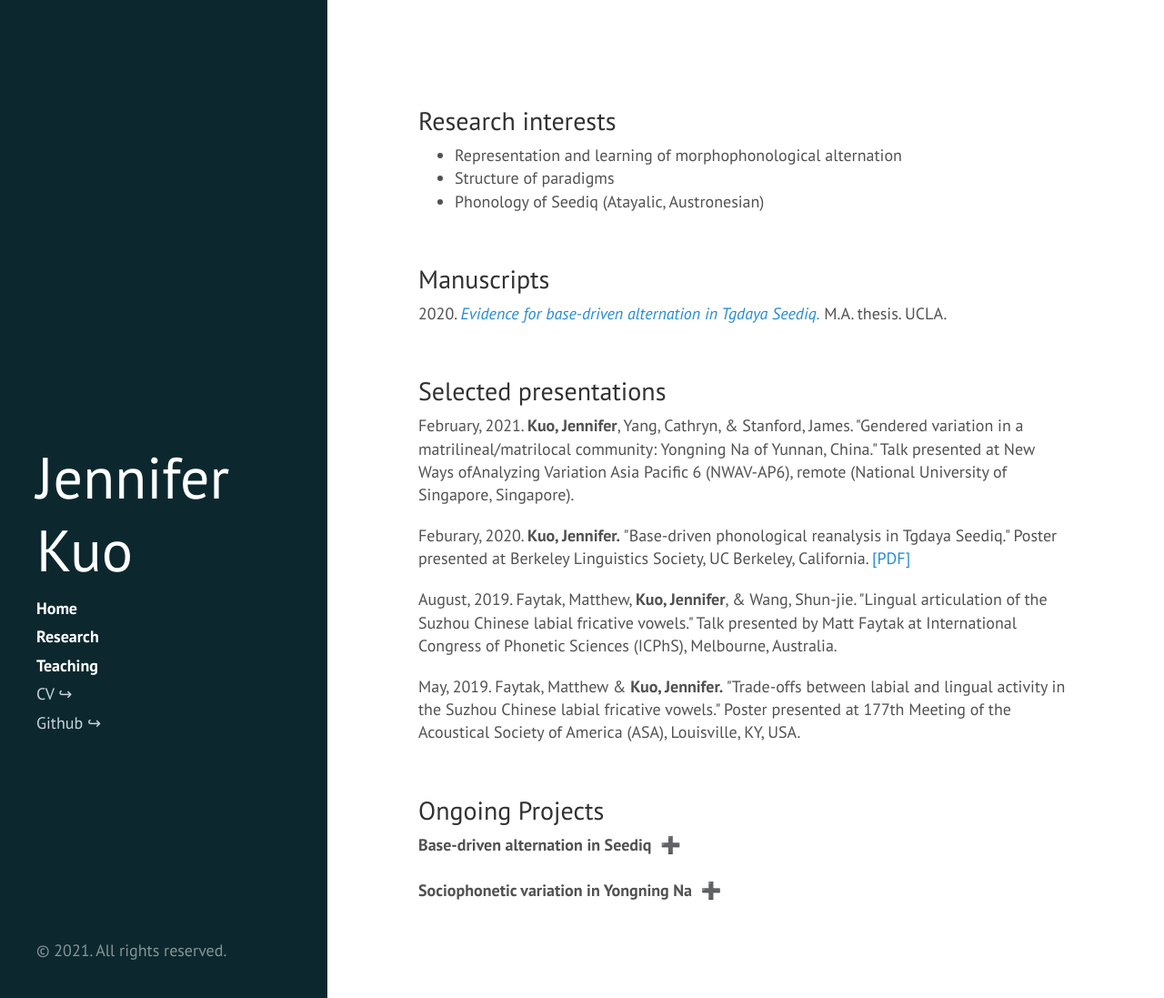
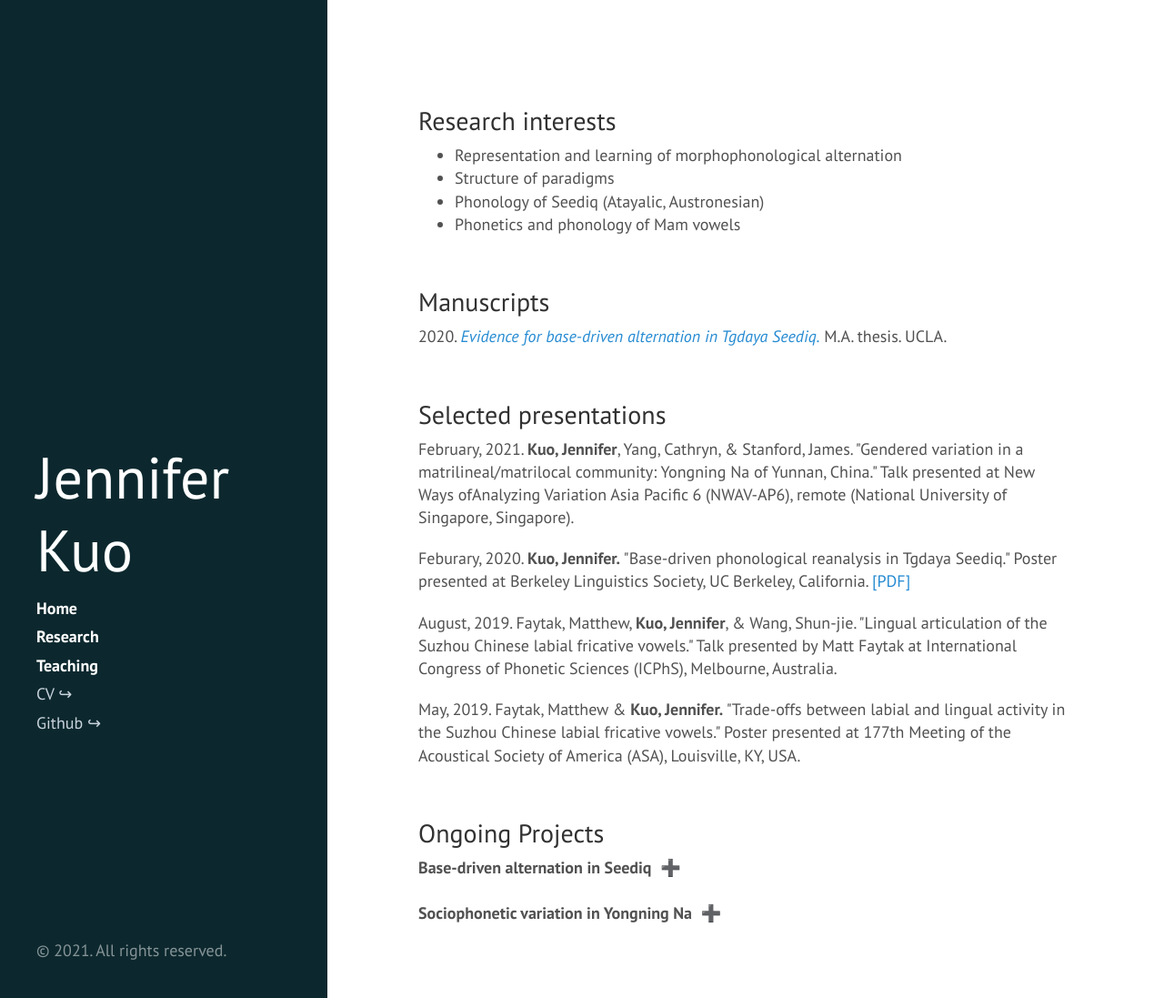
Before and after one commit to jenniferxkuo/jenniferxkuo.github.io, a Jekyll site: the page built from research/index.html, in a window 1280 px wide and 1097 px high. Shown: the whole window at 91% size. Built offline with Jekyll 4.4.1, drawn with Linux system fonts in a browser that asks for light colours.

Commit message:
Update index.html

```diff
--- a/research/index.html
+++ b/research/index.html
@@ -10,6 +10,7 @@ title: Jennifer Kuo
   	<li>Representation and learning of morphophonological alternation</li>
   	<li>Structure of paradigms</li>
   	<li>Phonology of Seediq (Atayalic, Austronesian)</li>
+	<li>Phonetics and phonology of Mam vowels</li>
 	</ul>
 
 	<br>
```
